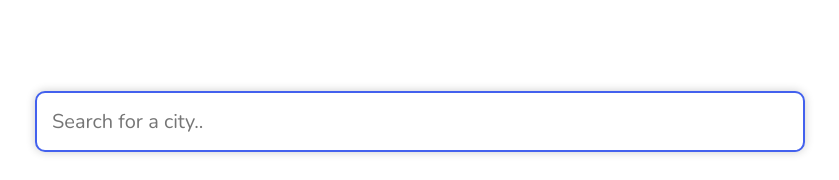
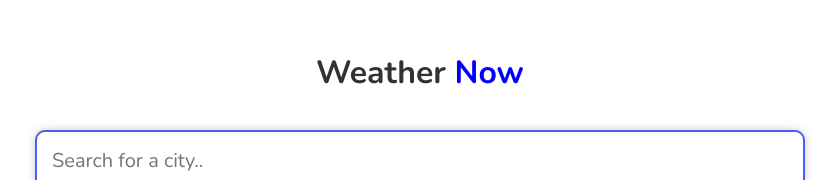
Before and after one commit to Aryanmehta21/weather-app-tm-public, a Next.js app: page / in a window 1280 px wide. Shown: the part 139-319 px from the top of the page, without its empty margins (220-1059 px from the left). Built offline with nearby package versions, Linux system fonts and the light colour scheme; grey boxes are pictures that could not be loaded.

Commit message:
navbar added

```diff
--- /dev/null
+++ b/components/NavBar.js
@@ -0,0 +1,12 @@
+import React from 'react'
+import Link from 'next/link'
+
+const NavBar = () => {
+  return (
+    <div className='navbar1'>
+        <Link legacyBehavior href={"/"}><a className="home-link"><h1>Weather <span>Now</span></h1></a></Link>
+    </div>
+  )
+}
+
+export default NavBar
--- a/pages/index.js
+++ b/pages/index.js
@@ -2,6 +2,7 @@ import Head from 'next/head'
 import SearchBox from '@/components/SearchBox'
 import { Inter } from '@next/font/google'
 import FamousPlaces from '@/components/FamousPlaces'
+import NavBar from '@/components/NavBar'
 
 
 const inter = Inter({ subsets: ['latin'] })
@@ -15,6 +16,7 @@ export default function Home() {
 
       <div className="home">
         <div className="container">
+          <NavBar/>
           <SearchBox placeholder="Search for a city.."/>
           <FamousPlaces/>
         </div>
--- a/pages/location/[city].js
+++ b/pages/location/[city].js
@@ -7,6 +7,7 @@ import moment from 'moment-timezone';
 import WeeklyWeather from '@/components/WeeklyWeather';
 import SearchBox from '@/components/SearchBox';
 import Link from 'next/link';
+import NavBar from '@/components/NavBar';
 
 
 
@@ -83,8 +84,10 @@ const City = ({hourlyWeather, currentWeather, dailyWeather, city,timezone}) => {
         </Head>
 
 
+
         <div className="page-wrapper">
             <div className="container">
+                <NavBar/>
                 <Link legacyBehavior href="/">
                     <a className="back-link">&larr; Home</a>
                 </Link>
--- a/styles/main.scss
+++ b/styles/main.scss
@@ -514,3 +514,25 @@ h6 {
     transform: rotate(360deg);
   }
 }
+
+.navbar1{
+  display: flex;
+  align-items: center;
+  justify-content: center;
+  .home-link {
+    display: inline-block;
+    text-decoration: none;
+    color: rgb(50, 50, 50);
+    font-weight: $f-semi-bold;
+    transition: all 0.3s ease;
+    margin-bottom: 15px;
+
+    &:hover {
+      opacity: 0.7;
+    }
+  }
+
+}
+.navbar1 span{
+  color: blue;
+}
```
